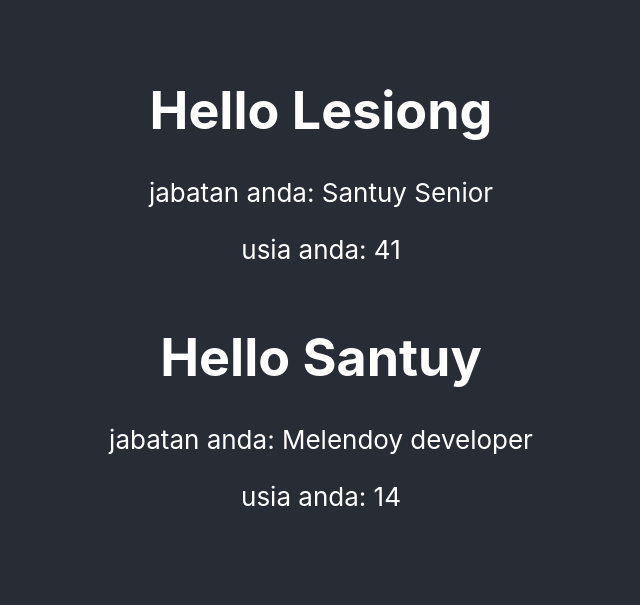
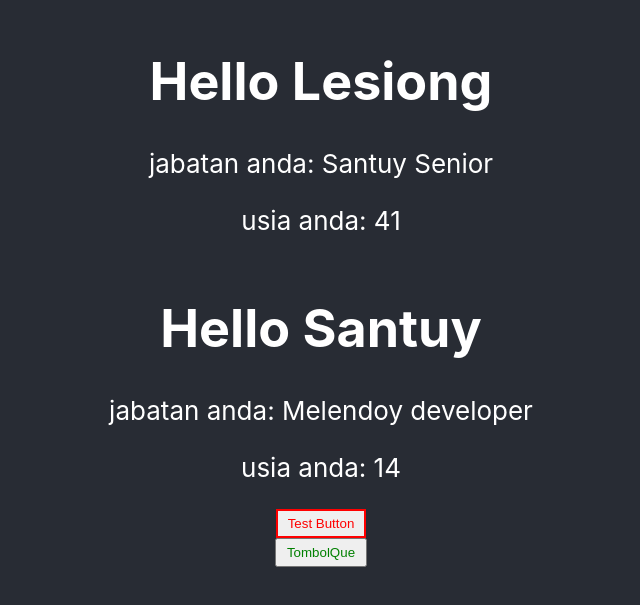
Before and after one commit to samdedy/react-app, a React (Create React App) app: page / in a window 1280 px wide. Shown: the part 109-714 px from the top of the page, without its empty margins (319-959 px from the left). Built offline with nearby package versions, Linux system fonts and the light colour scheme.

Commit message:
membuat dan menggunakan Props pada Component

```diff
--- a/src/App.js
+++ b/src/App.js
@@ -3,11 +3,16 @@ import logo from './logo.svg';
 import './App.css';
 
 export default function App() {
+  function onClickTombolQue(){
+    console.log("tombol que diklik");
+  }
   return (
     <div className="App">
       <header className="App-header">
         <Hello />
         <HelloClass/>
+        <Button/>
+        <ButtonProps nama="TombolQue" color="green" onClick={onClickTombolQue}/>
       </header>
     </div>
   );
@@ -47,3 +52,30 @@ class HelloClass extends Component {
     );
   }
 }
+
+function Button(){
+  const style = {
+    padding: "5px 10px",
+    color: "red",
+    border: "solid 2px red"
+  }
+  return <button style={style}>Test Button</button>
+}
+
+function ButtonProps(props){
+const style = {
+  padding: "5px 10px",
+  color: props.color,
+  border: 'solid 2px ${props.color}'
+}
+return <button style={style} onClick={props.onClick}>{props.nama}</button>
+}
+
+function ButtonDenganChildrenProps(props){
+const style = {
+  padding: "5px 10px",
+  color: props.color,
+  border: 'solid 2px ${props.color}'
+}
+return <button style={style}>{props.children}</button>
+}
```
